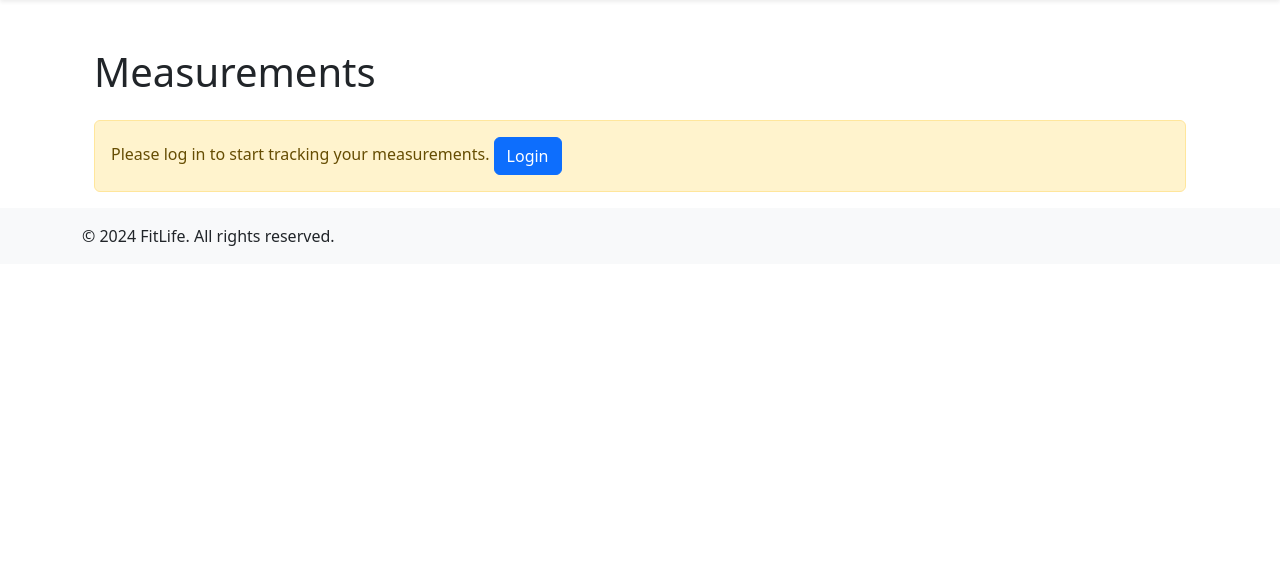
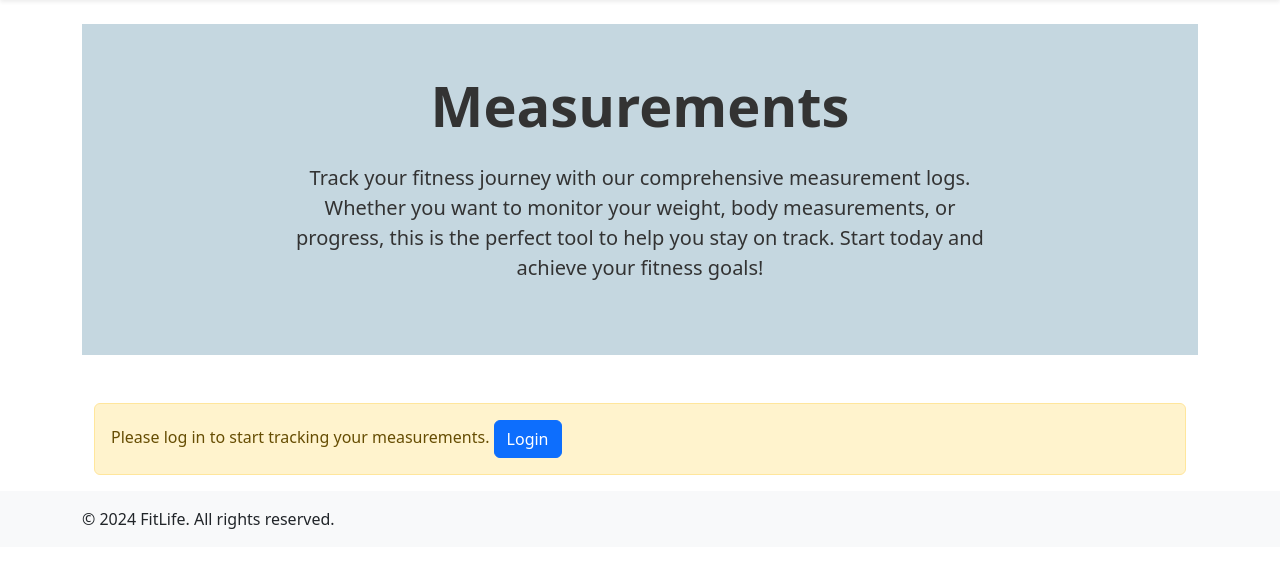
Before and after one commit to wakilsarfaraz/fitLifeContainer, a Django app: page /measurements/ in a window 1280 px wide. Shown: the part 67-635 px from the top of the page. Run offline with Django 4.2, Linux system fonts and the light colour scheme.

Commit message:
measurements added

```diff
--- a/measurements/templates/measurement_list.html
+++ b/measurements/templates/measurement_list.html
@@ -1,8 +1,22 @@
 {% extends "base.html" %} {% load static %} {% block title %} Measurement List -
 FitLife {% endblock %} {% block content %}
+<section class="custom-bg-light-blue py-5 mb-5 section-header">
+  <div class="container">
+    <div class="row justify-content-center">
+      <div class="col-lg-8 text-center">
+        <h1 class="display-4 fw-bold mb-4">Measurements</h1>
+        <p class="lead mb-4">
+          Track your fitness journey with our comprehensive measurement logs.
+          Whether you want to monitor your weight, body measurements, or
+          progress, this is the perfect tool to help you stay on track. Start
+          today and achieve your fitness goals!
+        </p>
+      </div>
+    </div>
+  </div>
+</section>
+
 <div class="container mt-5">
-  <h1 class="mb-4">Measurements</h1>
-
   {% if user.is_authenticated %}
   <button
     class="btn btn-primary mb-3"
@@ -26,6 +40,8 @@ FitLife {% endblock %} {% block content %}
         <th>Left Arm</th>
         <th>Right Arm</th>
         <th>Unit</th>
+        <th>Notes</th>
+        <!-- Added Notes column -->
         <th>Actions</th>
       </tr>
     </thead>
@@ -42,6 +58,8 @@ FitLife {% endblock %} {% block content %}
         <td>{{ measurement.left_arm }}</td>
         <td>{{ measurement.right_arm }}</td>
         <td>{{ measurement.unit }}</td>
+        <td>{{ measurement.notes }}</td>
+        <!-- Added Notes display -->
         <td>
           <button
             class="btn btn-warning btn-edit"
@@ -265,7 +283,7 @@ FitLife {% endblock %} {% block content %}
     document.getElementById("left_arm").value = cells[7].innerText;
     document.getElementById("right_arm").value = cells[8].innerText;
     document.getElementById("unit").value = cells[9].innerText;
-    document.getElementById("notes").value = cells[10].innerText;
+    document.getElementById("notes").value = cells[10].innerText; // Updated to get notes
     document.getElementById("measurementId").value = id;
 
     document.getElementById("measurementModalLabel").innerText =
@@ -343,9 +361,20 @@ FitLife {% endblock %} {% block content %}
                 <td>${data.measurement.left_arm}</td>
                 <td>${data.measurement.right_arm}</td>
                 <td>${data.measurement.unit}</td>
+                <td>${
+                  data.measurement.notes || ""
+                }</td> <!-- Updated to include notes -->
                 <td>
-                  <button class="btn btn-warning btn-edit" data-id="${data.measurement.id}" onclick="editMeasurement(${data.measurement.id})">Edit</button>
-                  <button class="btn btn-danger btn-delete" data-id="${data.measurement.id}" onclick="deleteMeasurement(${data.measurement.id})">Delete</button>
+                  <button class="btn btn-warning btn-edit" data-id="${
+                    data.measurement.id
+                  }" onclick="editMeasurement(${
+                data.measurement.id
+              })">Edit</button>
+                  <button class="btn btn-danger btn-delete" data-id="${
+                    data.measurement.id
+                  }" onclick="deleteMeasurement(${
+                data.measurement.id
+              })">Delete</button>
                 </td>`;
             } else {
               // Add new measurement
@@ -360,9 +389,20 @@ FitLife {% endblock %} {% block content %}
                 <td>${data.measurement.left_arm}</td>
                 <td>${data.measurement.right_arm}</td>
                 <td>${data.measurement.unit}</td>
+                <td>${
+                  data.measurement.notes || ""
+                }</td> <!-- Updated to include notes -->
                 <td>
-                  <button class="btn btn-warning btn-edit" data-id="${data.measurement.id}" onclick="editMeasurement(${data.measurement.id})">Edit</button>
-                  <button class="btn btn-danger btn-delete" data-id="${data.measurement.id}" onclick="deleteMeasurement(${data.measurement.id})">Delete</button>
+                  <button class="btn btn-warning btn-edit" data-id="${
+                    data.measurement.id
+                  }" onclick="editMeasurement(${
+                data.measurement.id
+              })">Edit</button>
+                  <button class="btn btn-danger btn-delete" data-id="${
+                    data.measurement.id
+                  }" onclick="deleteMeasurement(${
+                data.measurement.id
+              })">Delete</button>
                 </td>
               </tr>`;
               tableBody.innerHTML += newRow;
```
Also changed, not shown: workouts/templates/workoutsinfo.html (deleted).
